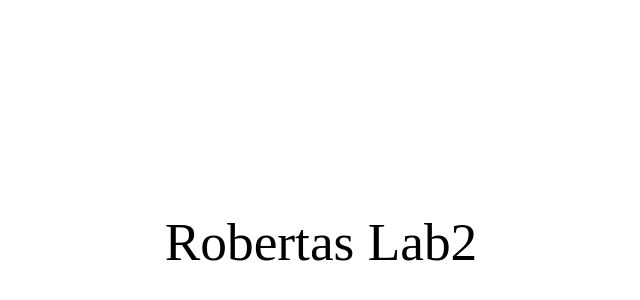
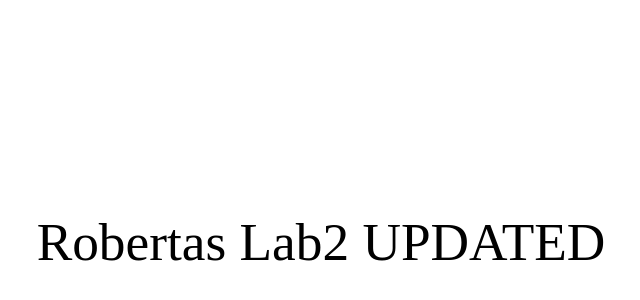
Before and after one commit to robertascecotvilniustech/rclab2, a plain HTML site: page index.html in a window 1280 px wide. Shown: the part 158-458 px from the top of the page, without its empty margins (319-959 px from the left). Drawn offline with Linux system fonts and the light colour scheme.

Commit message:
Update index.html
text update

```diff
--- a/index.html
+++ b/index.html
@@ -19,6 +19,6 @@
 </style>
 </head>
 <body>
-Robertas Lab2
+<p>Robertas Lab2 UPDATED</p>
 </body>
 </html>
```
